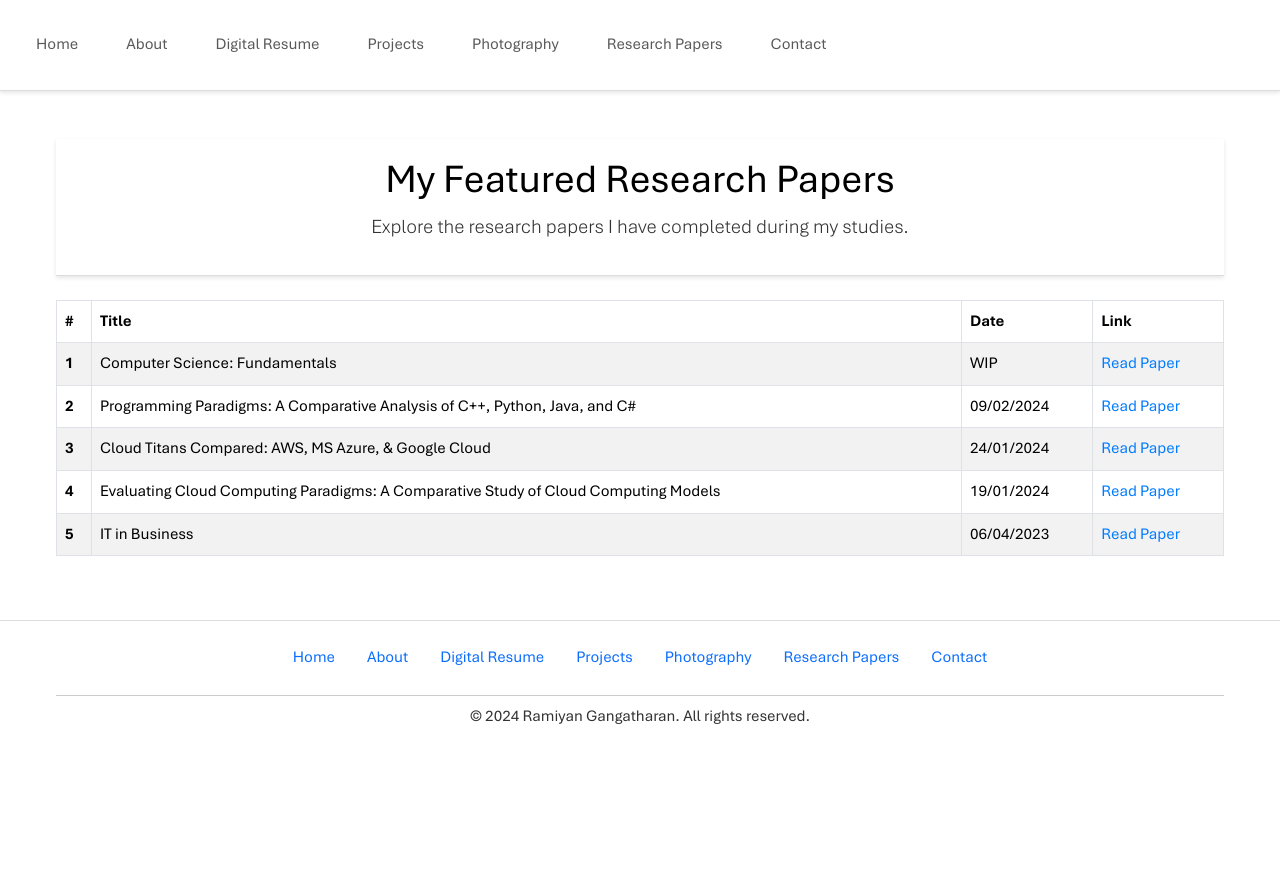
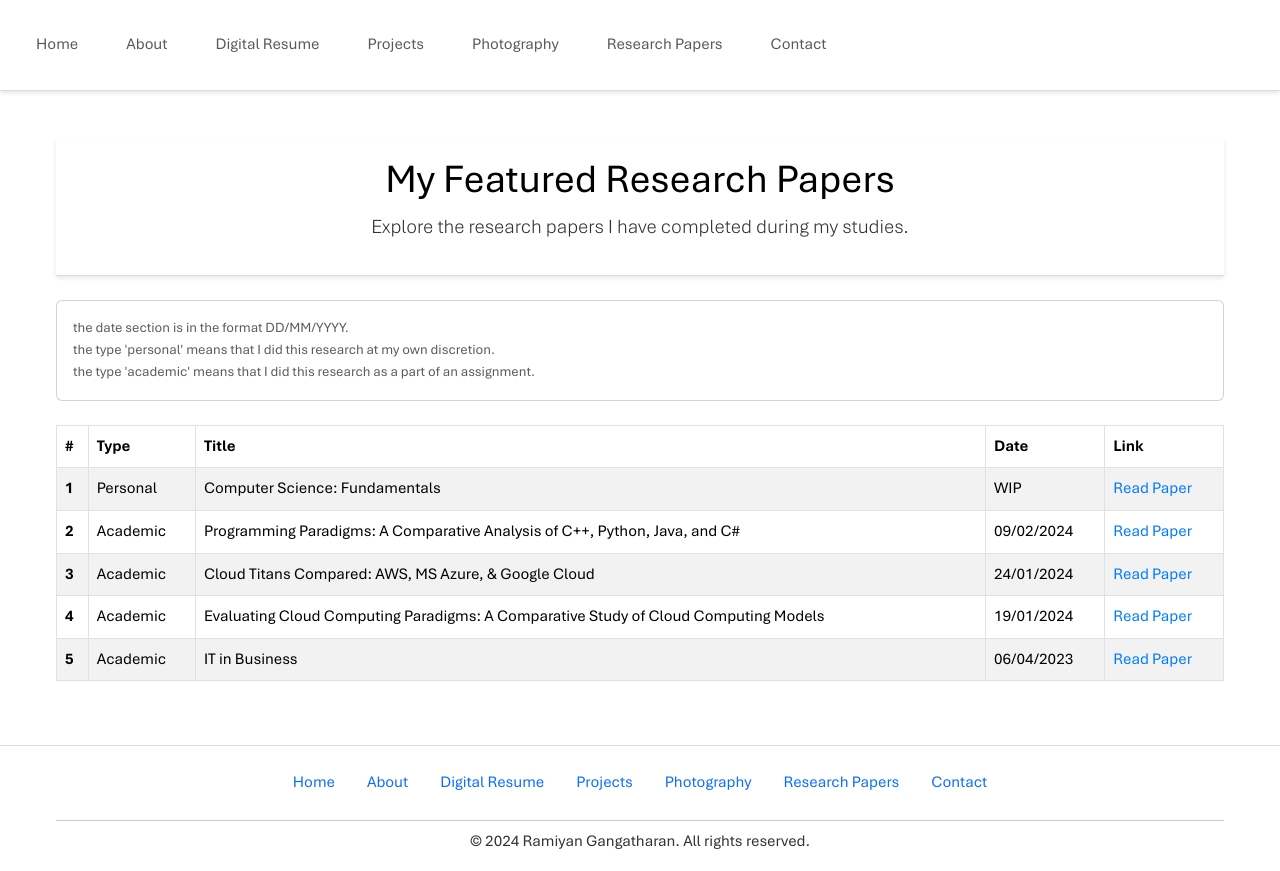
Before and after one commit to RamiyanGangatharan/PortfolioSite_JS, a React (Create React App) app in the folder client/: page /research in a window 1280 px wide. Before the commit the page ends 800 px from the top, so only its background shows below. Built offline with nearby package versions, Linux system fonts and the light colour scheme.

Commit message:
research.js fixes

```diff
--- a/client/src/pages/Research.js
+++ b/client/src/pages/Research.js
@@ -3,6 +3,7 @@ import 'bootstrap/dist/css/bootstrap.min.css';
 import { Helmet } from 'react-helmet';
 import { Link } from 'react-router-dom';
 
+// Component for displaying the header of the research page
 const ResearchHeader = ({ header, subheader }) => (
     <header className="text-center mb-4">
         <h1>{header}</h1>
@@ -10,12 +11,14 @@ const ResearchHeader = ({ header, subheader }) => (
     </header>
 );
 
+// Component for displaying the research table
 const ResearchTable = ({ researchList }) => (
     <div className="table-responsive">
         <table className="table table-bordered table-striped">
             <thead className="thead-dark">
             <tr>
                 <th scope="col">#</th>
+                <th scope="col">Type</th>
                 <th scope="col">Title</th>
                 <th scope="col">Date</th>
                 <th scope="col">Link</th>
@@ -25,6 +28,7 @@ const ResearchTable = ({ researchList }) => (
             {researchList.map((paper, index) => (
                 <tr key={index}>
                     <th scope="row">{paper.id}</th>
+                    <td>{paper.type}</td>
                     <td>{paper.title}</td>
                     <td>{paper.date}</td>
                     <td>
@@ -37,6 +41,20 @@ const ResearchTable = ({ researchList }) => (
     </div>
 );
 
+// Component for displaying the notes
+const Notes = ({ note_1, note_2, note_3 }) => (
+    <div className="card mb-4">
+        <div className="card-body">
+            <div className="text-body-secondary small text-muted">
+                <p className="m-0 p-0">{note_1}</p>
+                <p className="m-0 p-0">{note_2}</p>
+                <p className="m-0 p-0">{note_3}</p>
+            </div>
+        </div>
+    </div>
+);
+
+// Main Research component
 const Research = () => {
     const [researchList, setResearchList] = useState([]);
     const [researchContent, setResearchContent] = useState([]);
@@ -78,7 +96,10 @@ const Research = () => {
                 <title>Research</title>
             </Helmet>
             {researchContent.map((item, index) => (
-                <ResearchHeader key={index} header={item.header} subheader={item.subheader} />
+                <div key={index}>
+                    <ResearchHeader header={item.header} subheader={item.subheader} />
+                    <Notes note_1={item.note_1} note_2={item.note_2} note_3={item.note_3} />
+                </div>
             ))}
             <ResearchTable researchList={researchList} />
         </div>
--- a/client/src/pages/researchPapers/IT_inBusiness.js
+++ b/client/src/pages/researchPapers/IT_inBusiness.js
@@ -37,8 +37,8 @@ const IT_Business = () => {
 
     return (
         <div className="paper">
-            <div className="page-break-before: always">
-                <h1 className="APA_Title">{data.title}</h1>
+            <div className="APA_Title page-break-before: always">
+                <h1 className="section-title">{data.title}</h1>
                 <p className='text-body-secondary'><strong>Author:</strong> {data.author}</p>
                 <p className='text-body-secondary'><strong>Date of Completion:</strong> {data.date_of_completion}</p>
             </div>
```
